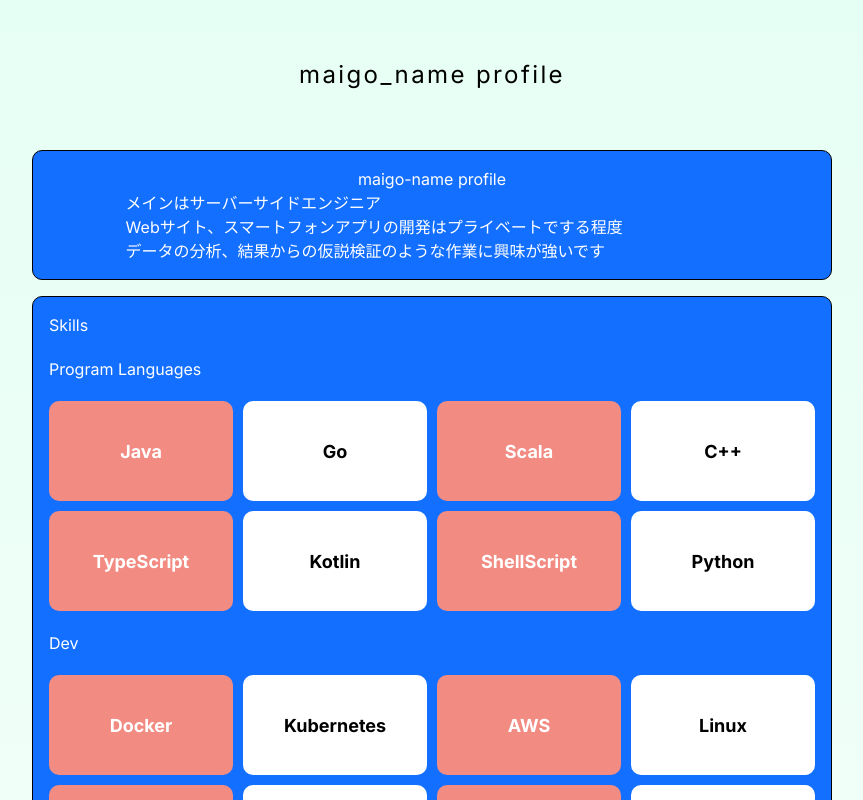
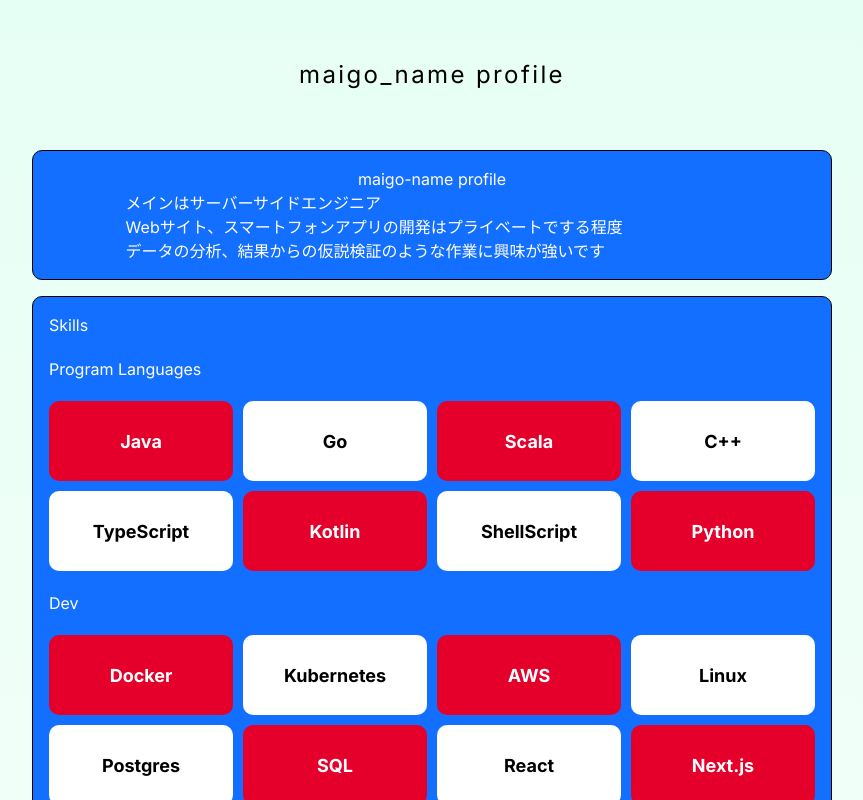
Before and after one commit to keyno63/profile.maigo-name.tokyo, a Next.js app in the folder website/: page / in a window 1280 px wide. Shown: the top 800 px of the page, without its empty margins (208-1071 px from the left). Built offline with nearby package versions, Linux system fonts and the light colour scheme.

Commit message:
fix skills box colors

```diff
--- a/website/app/globals.css
+++ b/website/app/globals.css
@@ -7,6 +7,9 @@
   --background-start-rgb: 230, 255, 245;
   --background-end-rgb: 250, 255, 250;
   --border-line: 255, 255, 255;
+  --box-red: #E4002B;
+  --box-white: white;
+  --box-white-backgroud: black;
 }
 
 @media (prefers-color-scheme: dark) {
--- a/website/features/about/components/skills/skill-set.tsx
+++ b/website/features/about/components/skills/skill-set.tsx
@@ -43,7 +43,7 @@
                 {paddedSkills.map((skill, index) => (
                     <div
                         key={index}
-                        className={`${styles.skill_box} ${index % 2 === 0 ? styles.skill_box_odd : styles.skill_box_even}`}
+                        className={`${styles.skill_box} ${(index % 2 === 0 ? styles.line_odd : styles.line_even)} ${(Math.floor(index / 4) % 2 === 0) ? styles.row_odd : styles.row_even}`}
                         onClick={() => skill.skillName && setActiveSkill(skill.skillName)} // クリックで吹き出しをトグル
                     >
                         <span>{skill.skillName}</span>
--- a/website/features/about/styles.module.css
+++ b/website/features/about/styles.module.css
@@ -142,19 +142,29 @@
     display: flex;
     justify-content: center;
     align-items: center;
-    height: 100px;
+    min-height: 80px;
+    max-height: 100px;
     border-radius: 10px;
     font-size: 18px;
     font-weight: bold;
 }
 
-.skill_box_odd {
-    background-color: #f28b82;
+.row_odd.line_odd {
+    background-color: var(--box-red);
 }
 
-.skill_box_even {
-    background-color: white;
-    color: black;
+.row_odd.line_even {
+    background-color: var(--box-white);
+    color: var(--box-white-backgroud);
+}
+
+.row_even.line_odd {
+    background-color: var(--box-white);
+    color: var(--box-white-backgroud);
+}
+
+.row_even.line_even {
+    background-color: var(--box-red);
 }
 
 /* 空のボックスに対するスタイル */
```
